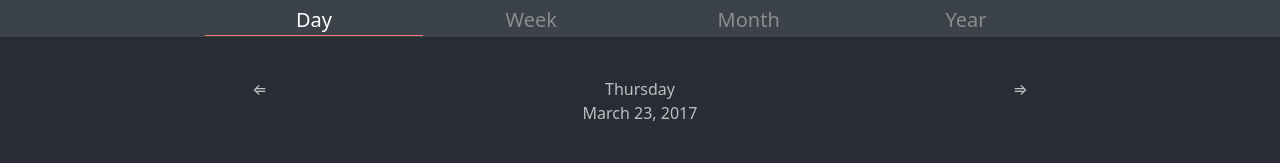
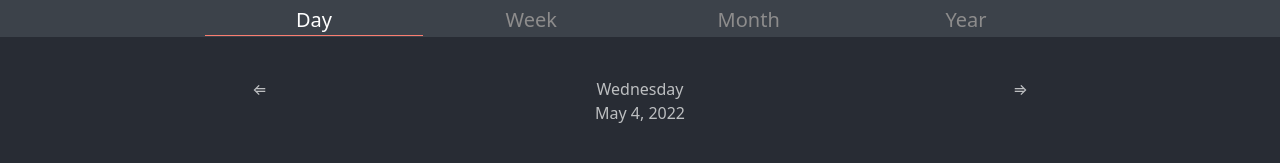
Before and after one commit to ChyenneW/react-todo-list, a React (Create React App) app: page / in a window 1280 px wide. Shown: the top 163 px of the page. Built offline with nearby package versions, Linux system fonts and the light colour scheme.

Commit message:
Fixed bug caused by naming conflict and added live date fetching

```diff
--- a/src/App.js
+++ b/src/App.js
@@ -1,5 +1,5 @@
 import Navigation from "./Navigation";
-import Date from "./Date";
+import TodaysDate from "./TodaysDate";
 
 import "bootstrap/dist/css/bootstrap.min.css";
 import "./App.css";
@@ -8,7 +8,7 @@ function App() {
   return (
     <div className="App">
       <Navigation />
-      <Date />
+      <TodaysDate />
       <form className="taskForm">
         <input type="text" placeholder="Enter a Task" />
       </form>
--- a/src/Date.js
+++ /dev/null
@@ -1,14 +0,0 @@
-import React from "react";
-
-export default function Date() {
-  return (
-    <div className="row date">
-      <div className="col-1">⇐</div>
-      <div className="col-6">
-        <div>Thursday</div>
-        <div>March 23, 2017</div>
-      </div>
-      <div className="col-1">⇒</div>
-    </div>
-  );
-}
--- /dev/null
+++ b/src/TodaysDate.js
@@ -0,0 +1,48 @@
+import React from "react";
+
+export default function TodaysDate() {
+  let now = new Date();
+
+  let days = [
+    "Sunday",
+    "Monday",
+    "Tuesday",
+    "Wednesday",
+    "Thursday",
+    "Friday",
+    "Saturday",
+  ];
+  let day = days[now.getDay()];
+
+  let months = [
+    "January",
+    "February",
+    "March",
+    "April",
+    "May",
+    "June",
+    "July",
+    "August",
+    "September",
+    "October",
+    "November",
+    "December",
+  ];
+  let month = months[now.getMonth()];
+
+  let date = now.getDate();
+  let year = now.getFullYear();
+
+  return (
+    <div className="row date">
+      <div className="col-1">⇐</div>
+      <div className="col-6">
+        <div>{day}</div>
+        <div>
+          {month} {date}, {year}
+        </div>
+      </div>
+      <div className="col-1">⇒</div>
+    </div>
+  );
+}
```
